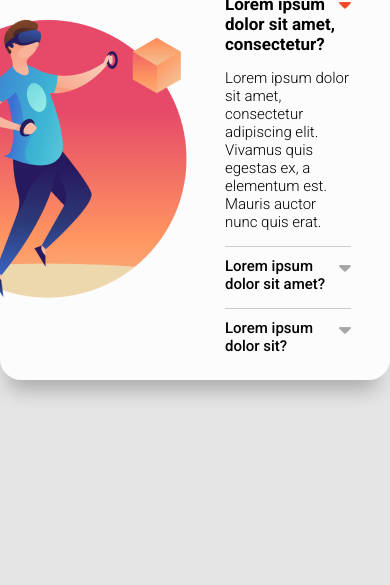
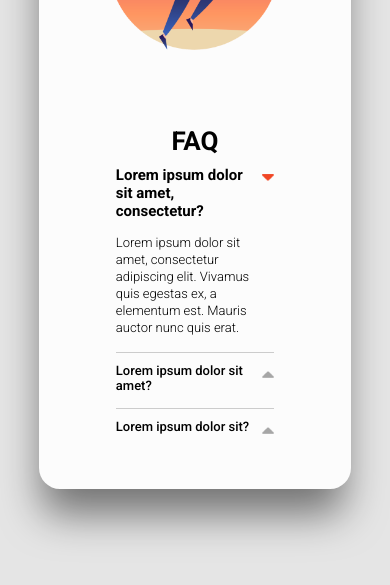
Before and after one commit to Rafaela-Wolf/acordeon-com-perguntas-frequentes, a plain HTML site: page index.html in a window 390 px wide. Shown: the part 259-844 px from the top of the page. Drawn offline with Linux system fonts and the light colour scheme.

Commit message:
alterando alguns aspectos do style e adicionando o responsive

```diff
--- a/index.html
+++ b/index.html
@@ -6,10 +6,13 @@
     <meta name="viewport" content="width=device-width, initial-scale=1.0">
     <meta http-equiv="X-UA-Compatible" content="IE=7">
     <meta name="description" content="Exercício 6 do módulo javascript intermediário">
-    <title>Exercício 6 - JS intermediário</title>
+    <title>Perguntas frequentes</title>
+
+    <link rel="shortcut icon" href="src/assets/imagens/ilustracao.png" type="image/x-icon">
 
     <link rel="stylesheet" href="src/css/reset.css">
     <link rel="stylesheet" href="src/css/style.css">
+    <link rel="stylesheet" href="src/css/responsive.css">
 
     <link rel="preconnect" href="https://fonts.googleapis.com">
     <link rel="preconnect" href="https://fonts.gstatic.com" crossorigin>
@@ -20,7 +23,7 @@
     <main>
         <div class="acordeon">
         <section class="imagem">
-            <img src="src/imagens/ilustracao.png" alt="Imagem das perguntas frequentes - Boneco com óculos de vr">
+            <img src="src/assets/imagens/ilustracao.png" alt="Imagem das perguntas frequentes - Boneco com óculos de vr">
         </section>
 
         <div class="conteudo">
--- /dev/null
+++ b/src/css/responsive.css
@@ -0,0 +1,43 @@
+@media (max-width: 740px) {
+    .acordeon {
+        flex-wrap: wrap;
+    }
+
+    .acordeon .imagem {
+        display: flex;
+        justify-content: center;
+        align-items: center;
+        margin: 0 auto;
+    }
+
+    .acordeon .conteudo {
+        width: 70%;
+        padding: 30px;
+        justify-content: center;
+        align-items: center;
+        margin: 0 auto;
+    }
+}
+
+@media (max-width: 425px) {
+    .acordeon img {
+        width: 200px;
+        padding: 15px;
+    }
+
+    .acordeon .conteudo h1 {
+        font-size: 26px;
+     }
+
+     .acordeon .itens .item .pergunta {
+        font-size: 13px;
+    }
+
+    .acordeon .itens .item.ativo h2 {
+        font-size: 15px;
+    }
+
+    .resposta {
+        font-size: 13px;
+    }
+}
--- a/src/css/style.css
+++ b/src/css/style.css
@@ -15,28 +15,34 @@ main {
 
 .acordeon {
     background-color: rgba(252, 252, 252, 1);
-    width: 655px;
+    max-width: 655px;
+    width: 80%;
     min-height: 347px;
     border-radius: 21px;
-    box-shadow: -2px 20px 20px -10px rgba(0, 0, 0, 0.25);
+    box-shadow: -2px 30px 40px -5px rgba(0, 0, 0, 0.5);
     display: flex;
     align-items: center;
-    position: relative;
 }
 
 .acordeon .imagem {
-    position: absolute;
-    left: -90px;
+    padding: 25px;
 }
 
 .acordeon .conteudo {
+    display: flex;
+    flex-direction: column;
     width: 90%;
-    padding-left: 225px;
+    padding: 25px;
+}
+
+.acordeon .conteudo h1 {
+   font-weight: 700;
+   font-size: 30px;
 }
 
 .acordeon .itens .item {
     cursor: pointer;
-    background-image: url(../imagens/seta-fechada.png);
+    background-image: url(../assets/imagens/seta-fechada-correta.png);
     background-repeat: no-repeat;
     background-position: top 8px right 0;
     background-size: 12px;
@@ -50,7 +56,7 @@ main {
 
 .acordeon .itens .item .pergunta {
     padding-bottom: 15px;
-    transition: 0,2 ease;
+    transition: 0.3 ease-in-out;
     font-size: 15px;
     width: 90%;
     font-weight: 500;
@@ -65,6 +71,7 @@ main {
     padding-bottom: 15px;
     font-size: 15px;
     font-weight: 300;
+    line-height: 1.3;
 }
 
 /* ESTILOS DE ITEM DE ACORDEON ATIVO */
@@ -79,5 +86,5 @@ main {
 }
 
 .acordeon .itens .item.ativo {
-    background-image: url(../imagens/seta-aberta.png);
+    background-image: url(../assets/imagens/seta-aberta.png);
 }
```
Also changed, not shown: src/assets/imagens/ilustracao.png (renamed from src/imagens/ilustracao.png), src/assets/imagens/seta-aberta.png (renamed from src/imagens/seta-aberta.png), src/assets/imagens/seta-fechada-correta.png (added), src/assets/imagens/seta-fechada.png (renamed from src/imagens/seta-fechada.png).
